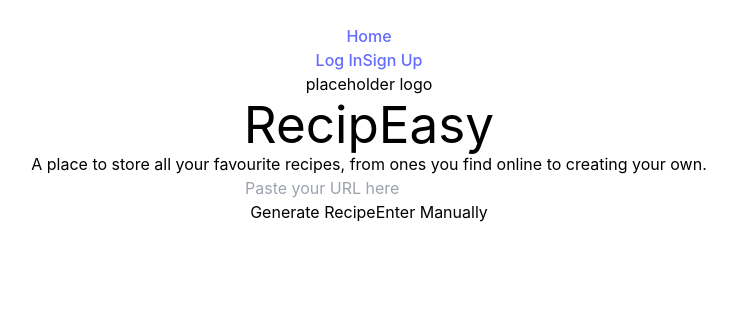
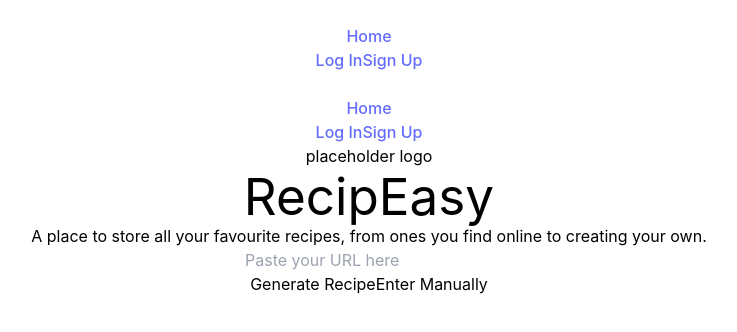
Before and after one commit to kawrou/RecipEasy-recipe-manager, a React (Vite) app in the folder frontend/: page / in a window 1280 px wide. Shown: the top 332 px of the page, without its empty margins (271-1008 px from the left). Built offline with nearby package versions, Linux system fonts and the light colour scheme.

Commit message:
Fix: wrong tag for Navbar

```diff
--- a/frontend/src/pages/Home/HomePage.jsx
+++ b/frontend/src/pages/Home/HomePage.jsx
@@ -7,14 +7,16 @@ import Navbar from "../../components/Navbar.jsx"
 
 export const HomePage = () => {
   //Will need this for setting token later
-  const [token, setToken] = useState(window.localStorage.getItem("token"));
+  const [token, setToken] = useState("");
   const navigate = useNavigate();
   const[url, setUrl] = useState ("")
+
 
   const handleSubmit = (e)=> {
     e.preventDefault()
     if (token && url) {
       scrapeRecipe(url, token) // setting token from scraping, not yet implemented
+      setToken(window.localStorage.getIem("token"))
       navigate('/recipes')
     } else if (token) {
       navigate('/recipes')
@@ -26,7 +28,7 @@ export const HomePage = () => {
 
   return(
     <div className="home items-center">
-      {Navbar}
+      <Navbar />
       {/* Delete the placeholder logo when we have a logo */}
       <div className="border-2 rounded w-40 h-40">placeholder logo</div>
       <h1 className="text-5xl font-bold py-5">RecipEasy</h1>
```
